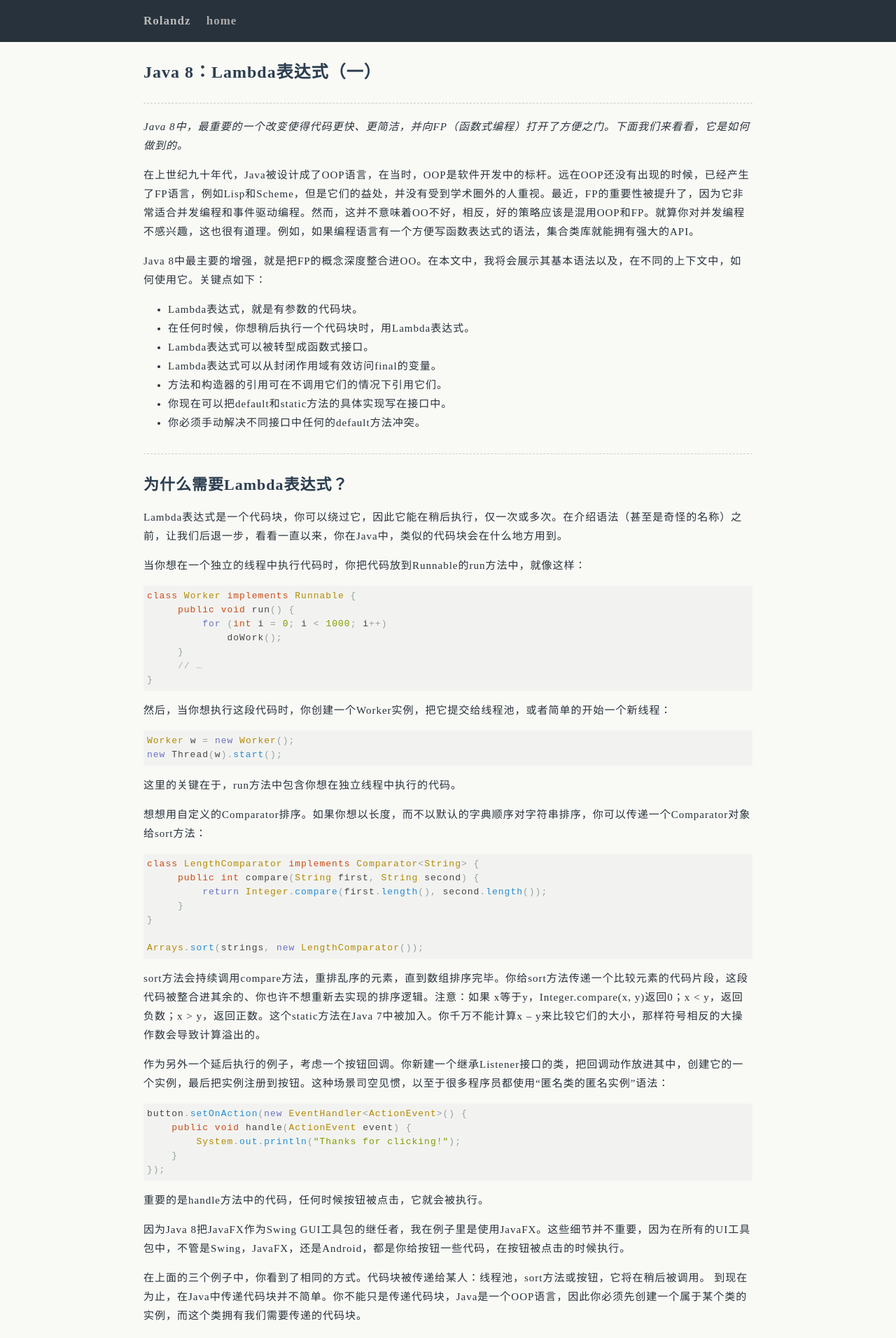
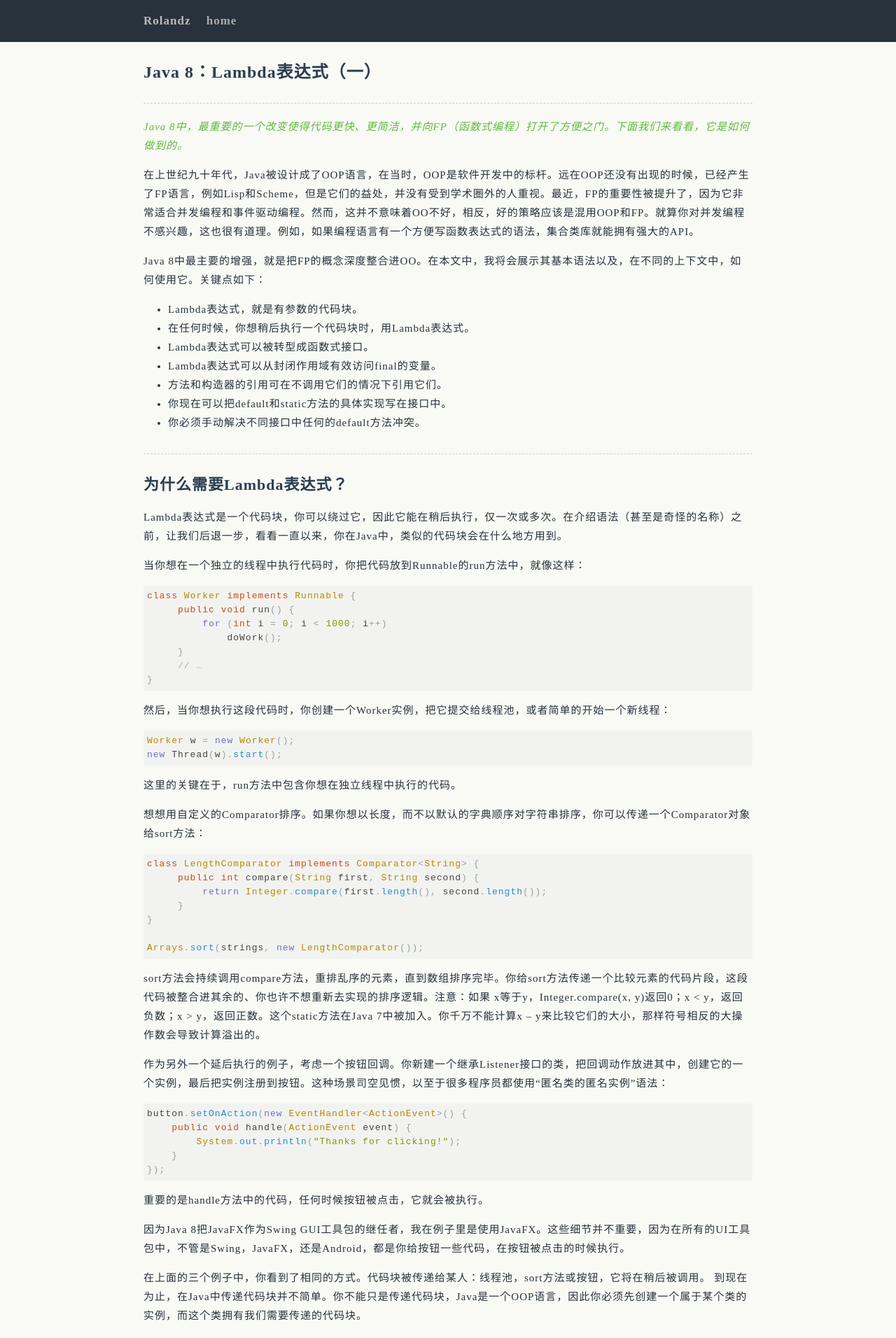
Before and after one commit to uxgnoz/uxgnoz.github.com, a Jekyll site: the page built from _posts/2014-05-06-lambda-expression-in-java-8-1.md, in a window 1280 px wide. Shown: the top 1912 px of the page at 70% size. Built offline with Jekyll 4.4.1, drawn with Linux system fonts in a browser that asks for light colours; comment, search, counter and statistics services are not loaded.

Commit message:
css/screen.css

```diff
--- a/css/screen.css
+++ b/css/screen.css
@@ -297,7 +297,10 @@ strike, linethru {text-decoration:line-through;}
 #post #tbl.borders tbody tr {border-left:1px solid #ccc; border-bottom:1px solid #ccc;}
 #post #tbl.borders tbody td {border-right:1px solid #ccc;} */
 
-#post em {font-style:italic;}
+#post em {
+  font-style: italic;
+  color: #5fba3d;
+}
 
 hr {
   border: 0;
```
